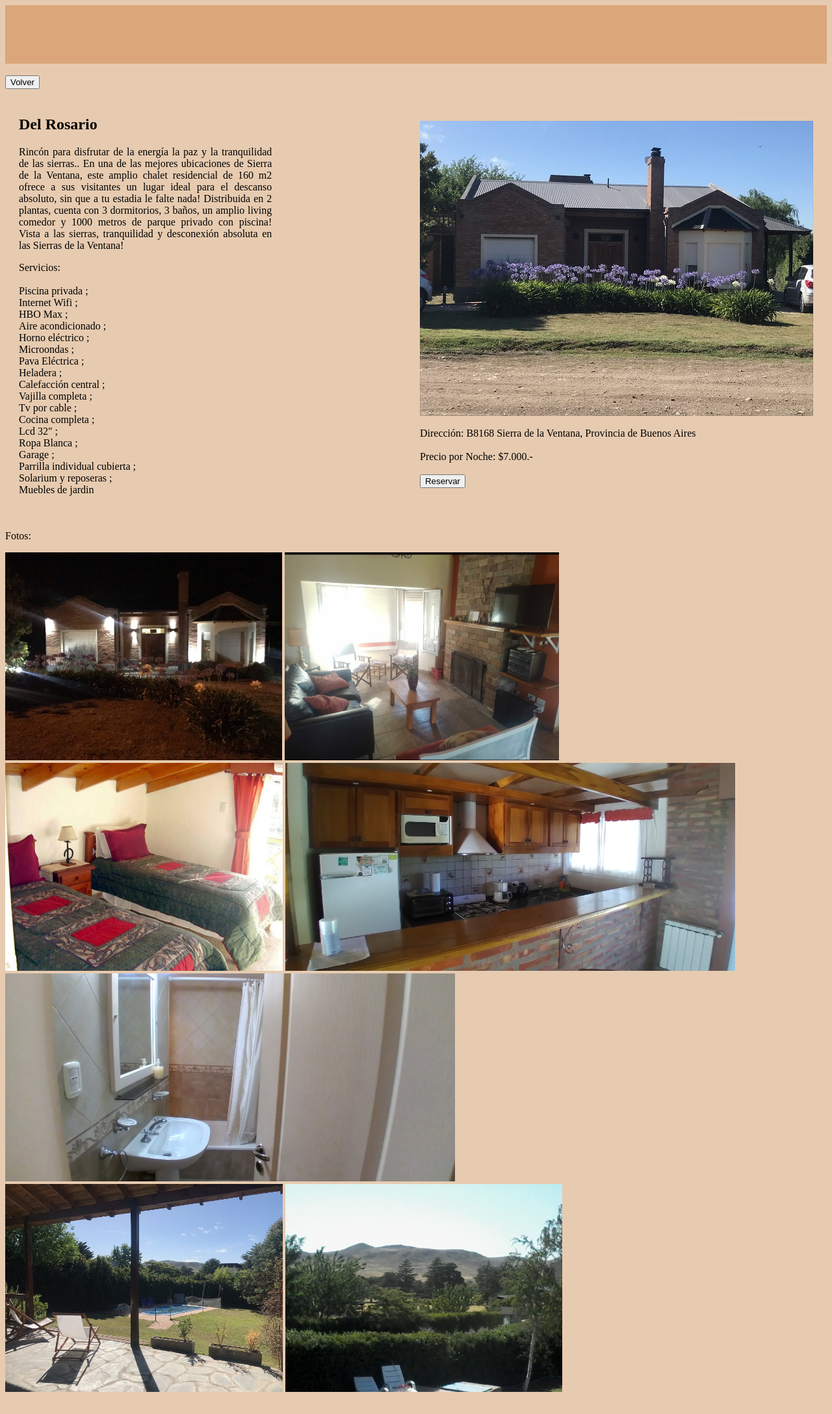
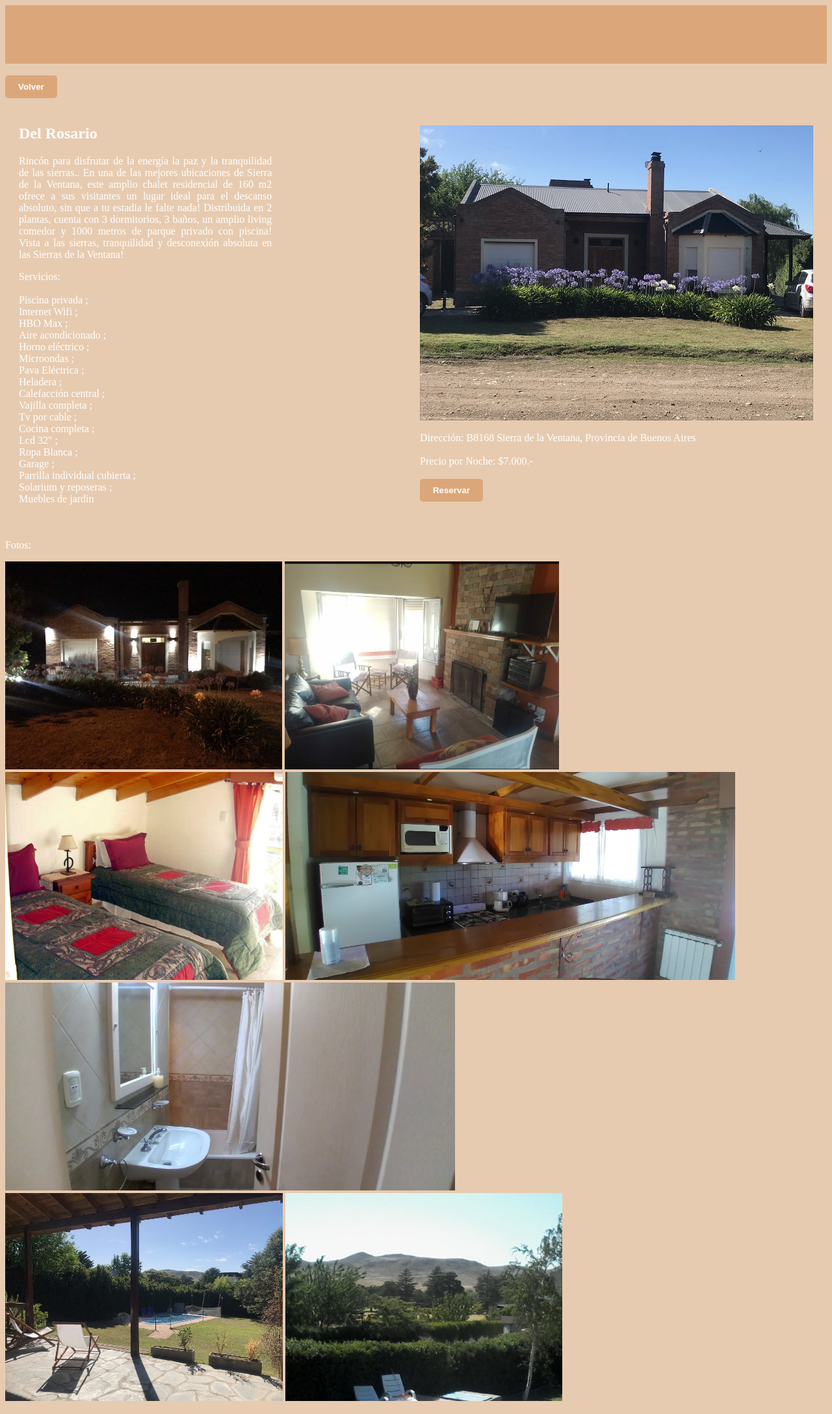
Before and after one commit to Strychi8/ClonAirbnb-TM2C2025E04, a PHP site: page /alojamientos/alojamiento1.html in a window 1280 px wide. Shown: the whole page at 65% size. Before the commit the page ends 2142 px from the top, so only its background shows below. Run offline with PHP 8.4, Linux system fonts and the light colour scheme.

Commit message:
Update styles.css
modificacion visual de los botones

```diff
--- a/css/styles.css
+++ b/css/styles.css
@@ -1,5 +1,6 @@
 body {
   background-color: #E7CBB0;
+  color: white;
 }
 
 .marquee-wrapper {
@@ -7,6 +8,22 @@ body {
   width: max-content;
   animation: mover 30s linear infinite;
 }
+
+button {
+    background-color: #DBA77A;
+    color: white;
+    border: none;
+    padding: 10px 20px;
+    font-weight: bold;
+    cursor: pointer;
+    border-radius: 5px;
+    transition: background-color 0.3s;
+}
+
+button:hover {
+    background-color: #c9945f;
+}
+
 
 .marquee-text {
   display: inline-block;
@@ -24,4 +41,5 @@ body {
   100% {
     transform: translateX(-100%);
   }
+
 }
```
